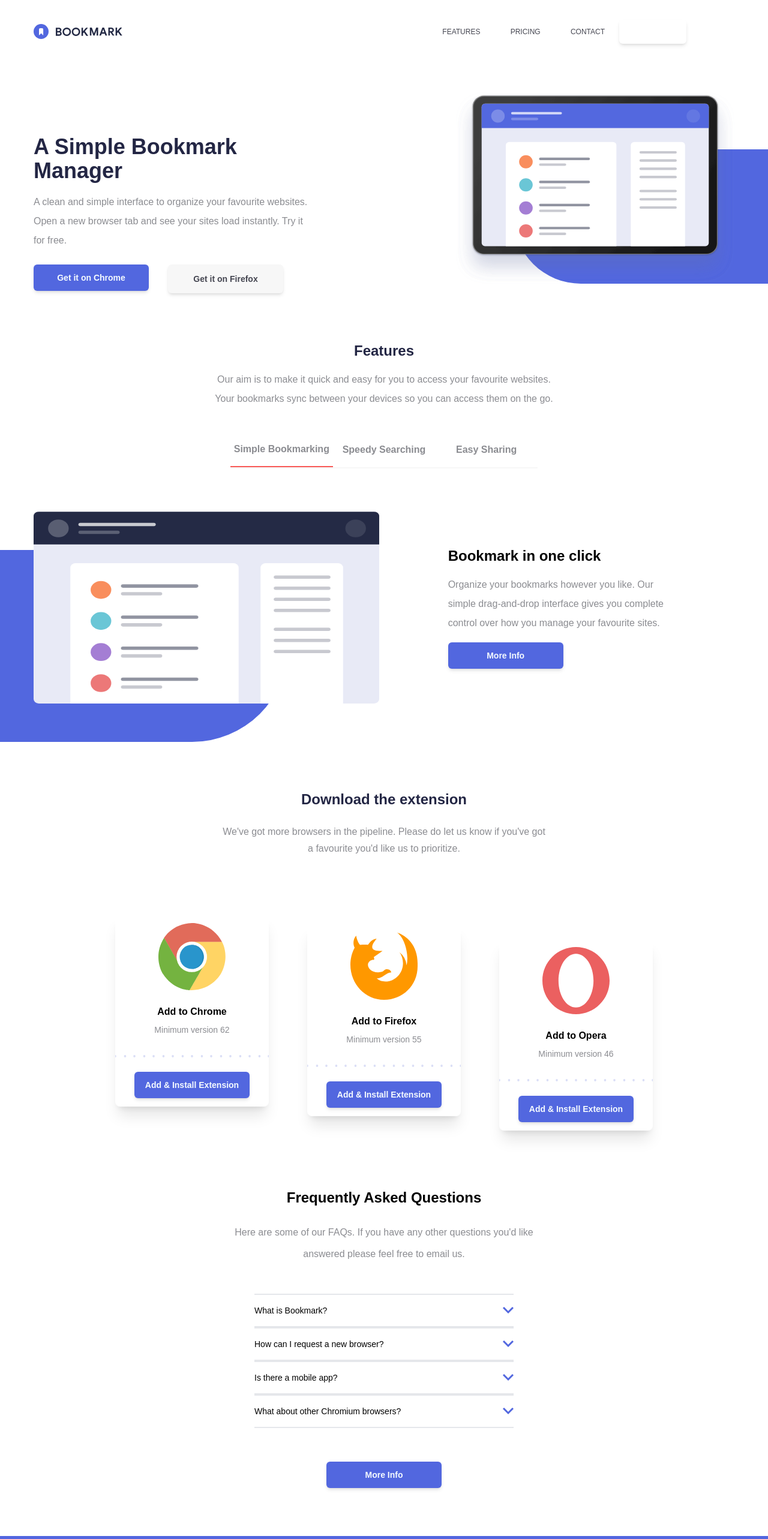
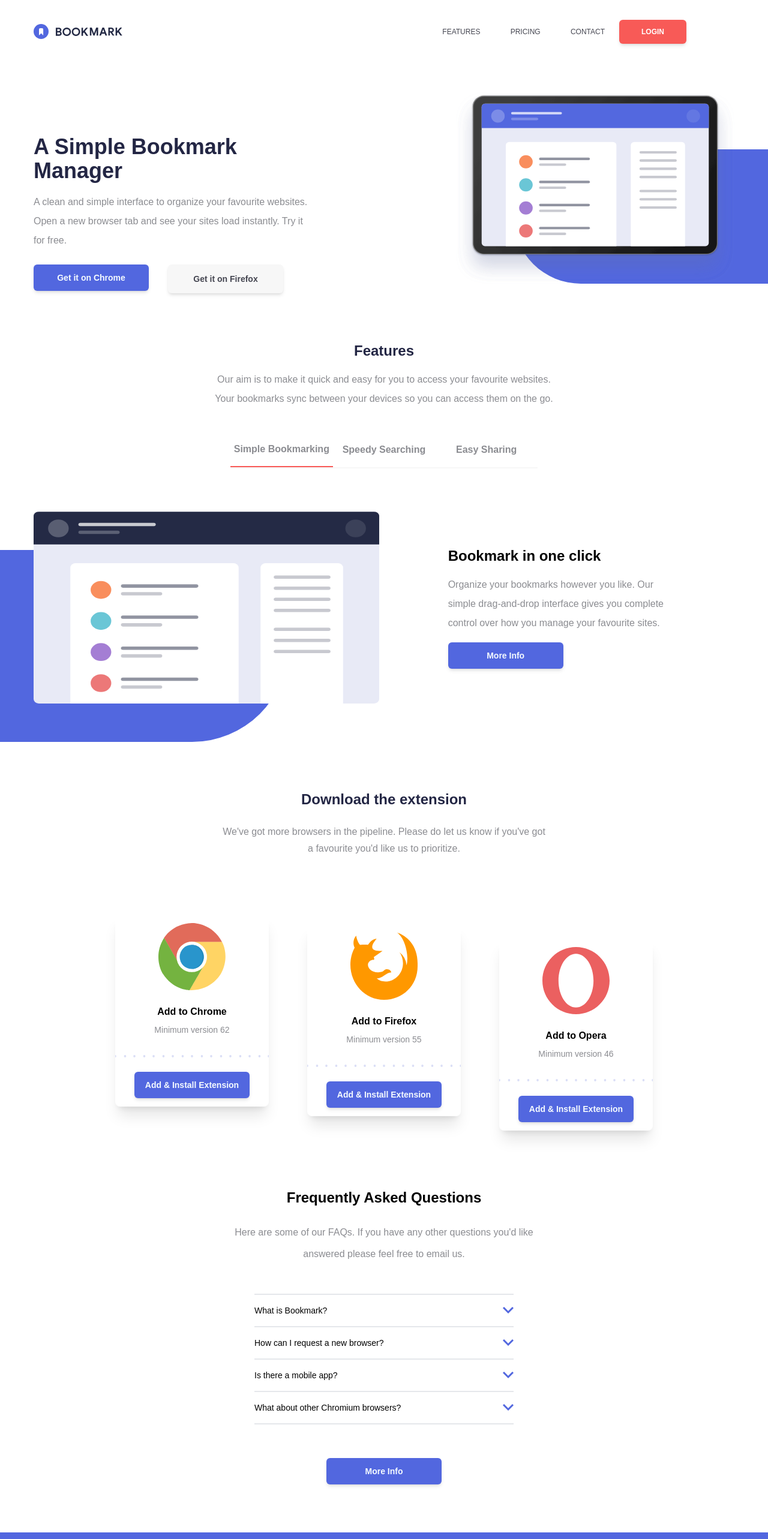
Before and after one commit to ForJessicaSake/Bookmark-Landing-Page, a React (Create React App) app: page / in a window 1280 px wide. Shown: the top 2566 px of the page at 60% size. Built offline with nearby package versions, Linux system fonts and the light colour scheme.

Commit message:
feat:completed the FAQs section

```diff
--- a/src/App.tsx
+++ b/src/App.tsx
@@ -1,4 +1,4 @@
-import Down from "./components/Down";
+import Contact from "./components/Contact";
 import Bookmark from "./components/Bookmark";
 import Extension from "./components/Extension";
 import Features from "./components/Features";
@@ -17,7 +17,7 @@
         <Bookmark />
         <Extension />
         <Faqs />
-        <Down />
+        <Contact />
         <Footer />
       </header>
     </div>
--- a/src/ButtonComponents/CallToAction.tsx
+++ b/src/ButtonComponents/CallToAction.tsx
@@ -5,7 +5,7 @@
 
 const CallToAction: React.FC<CTA> = ({ text }) => {
   return (
-    <button className="w-80 lg:w-28 lg:h-10 shadow-md h-16 lg:ml-6 bg-{color} rounded-md font-semibold">
+    <button className="w-80 lg:w-28 lg:h-10 shadow-md h-16 lg:ml-6 bg-downBtn rounded-md font-semibold">
       {text}
     </button>
   );
--- a/src/Components/Down.tsx
+++ b/src/Components/Contact.tsx
@@ -1,6 +1,6 @@
 import CallToAction from "../buttonComponents/CallToAction";
 
-const Down: React.FC = () => {
+const Contact:React.FC = () => {
   return (
     <section className="flex flex-col h-96 justify-center items-center mt-20 bg-down w-screen text-downText px-2">
       <h4 className="text-lg font-semibold tracking-widest pb-4">
@@ -20,4 +20,4 @@
   );
 };
 
-export default Down;
+export default Contact;
--- a/src/Components/FAQS.tsx
+++ b/src/Components/FAQS.tsx
@@ -49,7 +49,7 @@
           </section>
         </section>
 
-        <section className="flex flex-col border-b-2 lg:border-t-2">
+        <section className="flex flex-col border-b-2">
           <li
             className="flex justify-between items-center py-4"
             onClick={handleQuestion2}
@@ -64,7 +64,7 @@
           </section>
         </section>
 
-        <section className="flex flex-col border-b-2 lg:border-t-2">
+        <section className="flex flex-col border-b-2">
           <li
             className="flex justify-between items-center py-4"
             onClick={handleQuestion3}
@@ -79,7 +79,7 @@
           </section>
         </section>
 
-        <section className="flex flex-col border-b-2 lg:border-t-2">
+        <section className="flex flex-col border-b-2">
           <li
             className="flex justify-between items-center py-4"
             onClick={handleQuestion4}
--- a/tsconfig.json
+++ b/tsconfig.json
@@ -1,6 +1,6 @@
 {
   "compilerOptions": {
-    "target": "es5",
+    "target": "es6",
     "lib": [
       "dom",
       "dom.iterable",
```
